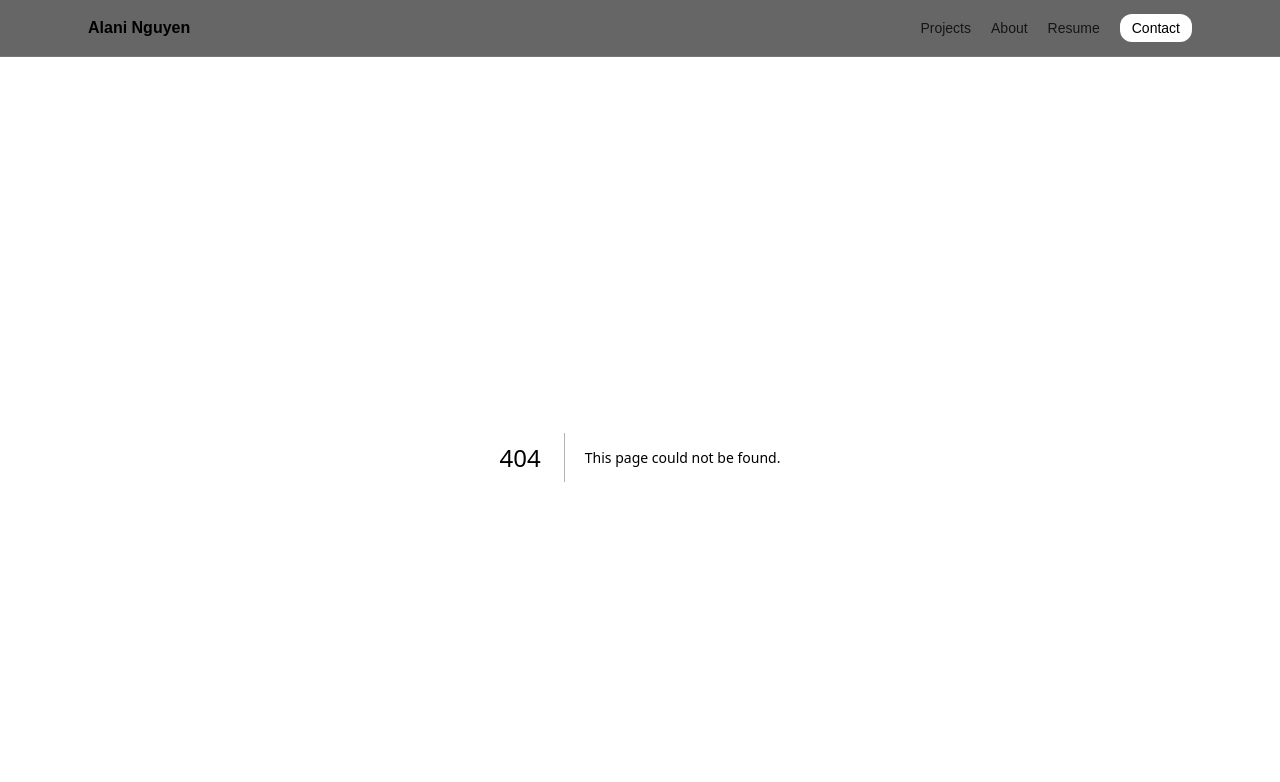
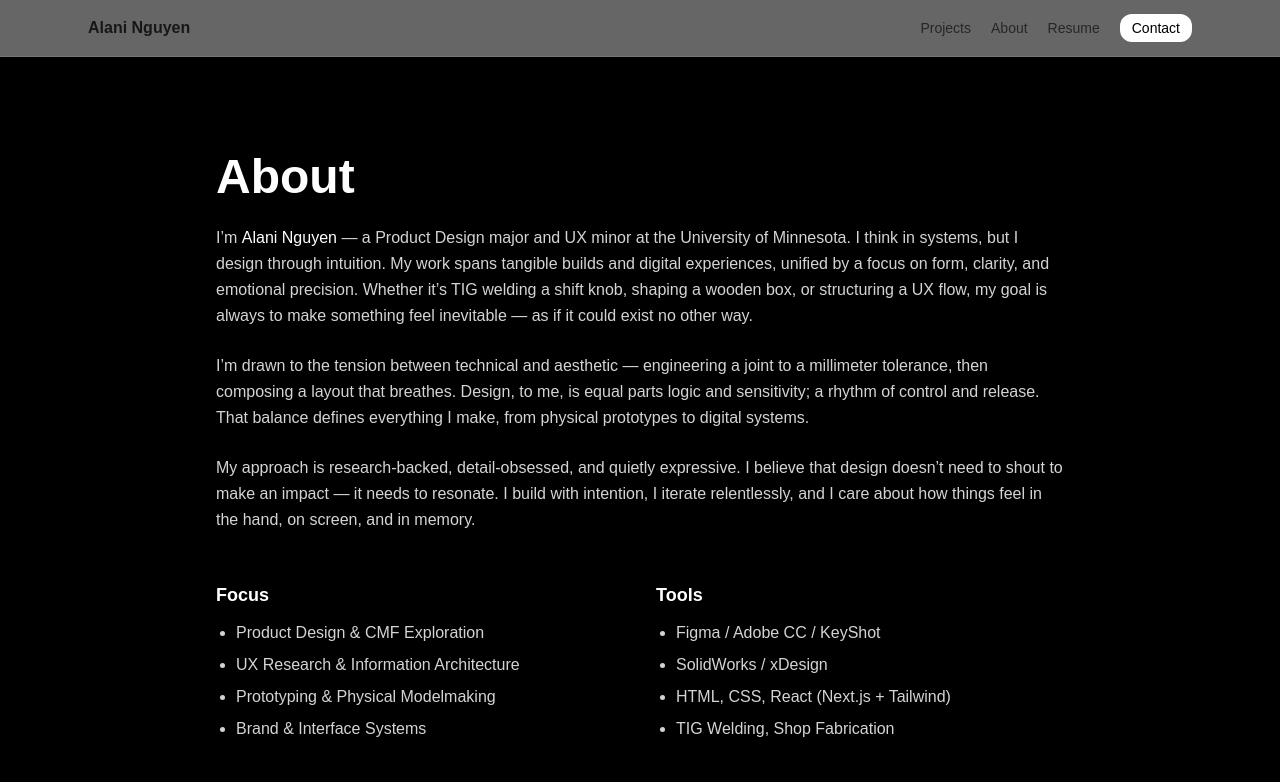
Before and after one commit to alaninguyen/portfolio, a Next.js app: page /about in a window 1280 px wide. Before the commit this address had no page. Shown: the top 782 px of the page. Built offline with nearby package versions, Linux system fonts and the light colour scheme.

Commit message:
fix: OG image path + resume new-tab + canonical

```diff
--- /dev/null
+++ b/app/about/page.tsx
@@ -0,0 +1,66 @@
+// app/about/page.tsx
+export const metadata = {
+  title: "About: Alani Nguyen",
+  description:
+    "Product designer with a UX minor at the University of Minnesota — blending physical craft, digital precision, and aesthetic clarity.",
+};
+
+export default function AboutPage() {
+  return (
+    <main className="min-h-screen bg-black text-white">
+      <section className="max-w-4xl mx-auto px-6 pt-24 pb-16">
+        <h1 className="text-3xl md:text-5xl font-bold">About</h1>
+
+        <p className="mt-6 text-neutral-300 leading-relaxed">
+          I’m <span className="text-white font-medium">Alani Nguyen</span> — a Product Design major and UX minor at the
+          University of Minnesota. I think in systems, but I design through intuition. My work spans tangible builds and
+          digital experiences, unified by a focus on form, clarity, and emotional precision. Whether it’s TIG welding a
+          shift knob, shaping a wooden box, or structuring a UX flow, my goal is always to make something feel inevitable
+          — as if it could exist no other way.
+        </p>
+
+        <p className="mt-6 text-neutral-300 leading-relaxed">
+          I’m drawn to the tension between technical and aesthetic — engineering a joint to a millimeter tolerance,
+          then composing a layout that breathes. Design, to me, is equal parts logic and sensitivity; a rhythm of
+          control and release. That balance defines everything I make, from physical prototypes to digital systems.
+        </p>
+
+        <p className="mt-6 text-neutral-300 leading-relaxed">
+          My approach is research-backed, detail-obsessed, and quietly expressive. I believe that design doesn’t need to
+          shout to make an impact — it needs to resonate. I build with intention, I iterate relentlessly, and I care about
+          how things feel in the hand, on screen, and in memory.
+        </p>
+
+        <div className="mt-12 grid sm:grid-cols-2 gap-8">
+          <div>
+            <h2 className="text-lg font-semibold text-white">Focus</h2>
+            <ul className="mt-3 space-y-2 text-neutral-300 list-disc pl-5">
+              <li>Product Design & CMF Exploration</li>
+              <li>UX Research & Information Architecture</li>
+              <li>Prototyping & Physical Modelmaking</li>
+              <li>Brand & Interface Systems</li>
+            </ul>
+          </div>
+          <div>
+            <h2 className="text-lg font-semibold text-white">Tools</h2>
+            <ul className="mt-3 space-y-2 text-neutral-300 list-disc pl-5">
+              <li>Figma / Adobe CC / KeyShot</li>
+              <li>SolidWorks / xDesign</li>
+              <li>HTML, CSS, React (Next.js + Tailwind)</li>
+              <li>TIG Welding, Shop Fabrication</li>
+            </ul>
+          </div>
+        </div>
+
+        <div className="mt-12">
+          <a
+            href="/Alani-Nguyen-Resume.pdf"
+            className="rounded-2xl border border-white/20 hover:border-white/50 px-5 py-2 transition"
+          >
+            Download Resume
+          </a>
+        </div>
+      </section>
+    </main>
+  );
+}
--- a/app/layout.tsx
+++ b/app/layout.tsx
@@ -12,7 +12,7 @@ export const metadata: Metadata = {
     title: "Alani Nguyen — Product Designer",
     description:
       "Physical builds, brand systems, and web UX. Clean aesthetics + research-backed execution.",
-    images: ["/og.png"], // put /public/og.jpg (1200x630)
+    images: ["/og.png"], // file lives at /public/og.png (1200x630)
     url: "https://alani-nguyen.vercel.app",
     siteName: "Alani Nguyen — Portfolio",
     type: "website",
@@ -24,7 +24,9 @@ export const metadata: Metadata = {
       "Physical builds, brand systems, and web UX. Clean aesthetics + research-backed execution.",
     images: ["/og.png"],
   },
-  icons: { icon: "/favicon.ico" },
+  // optional: canonical for SEO
+  alternates: { canonical: "https://alani-nguyen.vercel.app" },
+  icons: { icon: "/favicon.ico" }, // app/favicon.ico or public/favicon.ico both fine
 };
 
 export default function RootLayout({ children }: { children: React.ReactNode }) {
@@ -38,8 +40,18 @@ export default function RootLayout({ children }: { children: React.ReactNode })
             <div className="flex items-center gap-5 text-sm">
               <Link href="/#projects" className="opacity-80 hover:opacity-100">Projects</Link>
               <Link href="/about" className="opacity-80 hover:opacity-100">About</Link>
-              <a href="/Alani-Nguyen-Resume.pdf" className="opacity-80 hover:opacity-100">Resume</a>
-              <a href="mailto:alaninguyen@email.com" className="rounded-xl bg-white text-black px-3 py-1">
+              <a
+                href="/Alani-Nguyen-Resume.pdf"
+                target="_blank"
+                rel="noopener noreferrer"
+                className="opacity-80 hover:opacity-100"
+              >
+                Resume
+              </a>
+              <a
+                href="mailto:Alaninguyen27@gmail.com"
+                className="rounded-xl bg-white text-black px-3 py-1"
+              >
                 Contact
               </a>
             </div>
```
Also changed, not shown: 1 other file (tests, documents, lock files or other folders).
